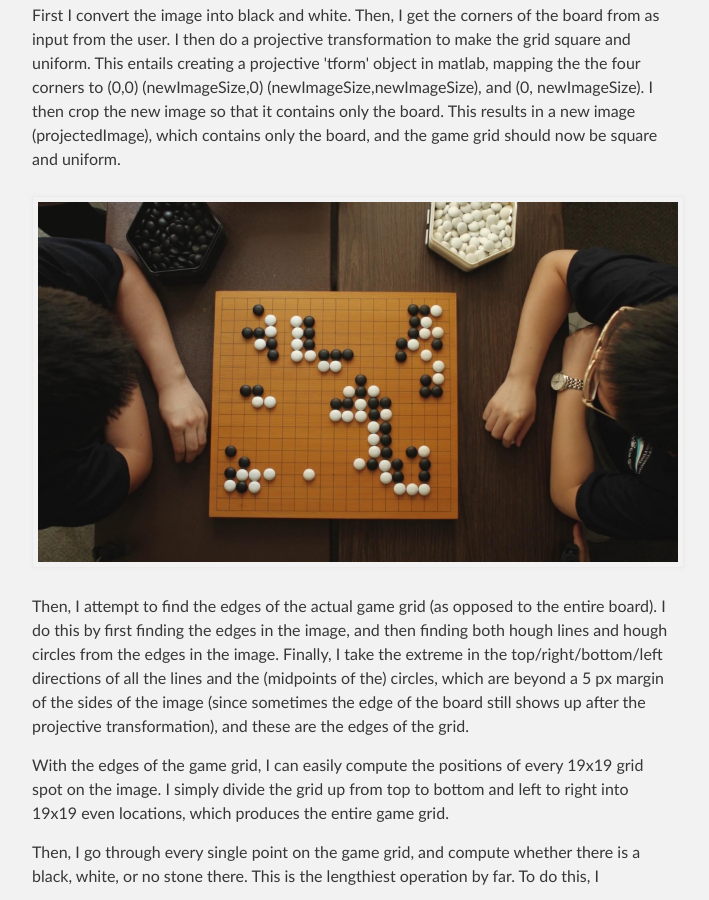
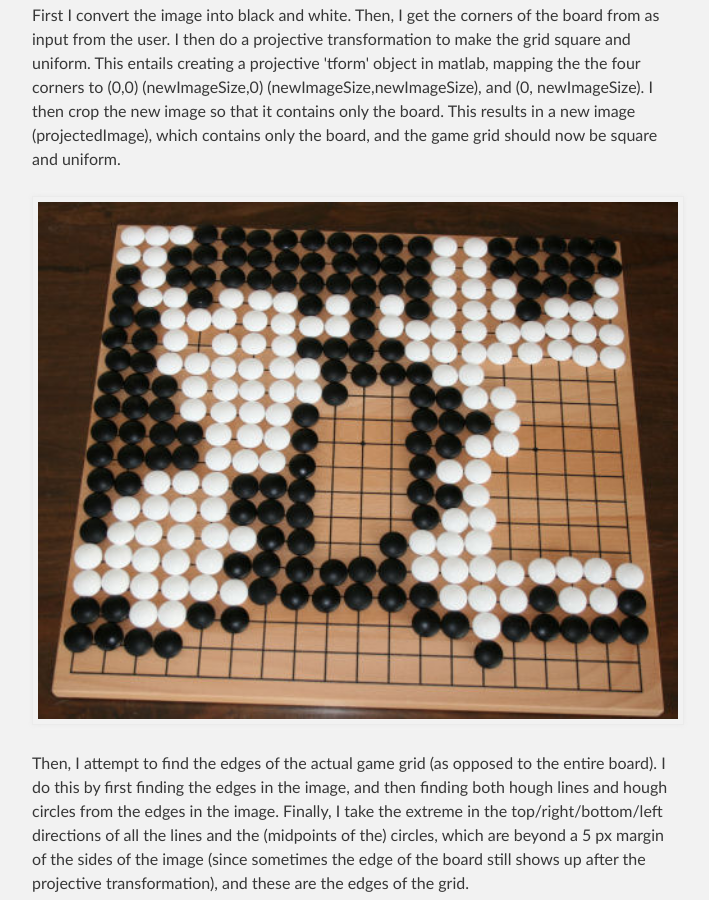
Before and after one commit to vjsingh/gocam, a plain HTML site: page index.html in a window 1280 px wide. Shown: the part 641-1541 px from the top of the page, without its empty margins (288-997 px from the left). Drawn offline with Linux system fonts and the light colour scheme.

Commit message:
changed image src

```diff
--- a/index.html
+++ b/index.html
@@ -41,7 +41,7 @@
 <h3>Method</h3>
 
 <p>First I convert the image into black and white. Then, I get the corners of the board from as input from the user. I then do a projective transformation to make the grid square and uniform. This entails creating a projective 'tform' object in matlab, mapping the the four corners to (0,0) (newImageSize,0) (newImageSize,newImageSize), and (0, newImageSize). I then crop the new image so that it contains only the board. This results in a new image (projectedImage), which contains only the board, and the game grid should now be square and uniform.</p>
-<img src="./../images/mine/overhead1.jpg"> </img>
+<img src="./gocam/images/mine/board1.jpg"> </img>
 <p> Then, I attempt to find the edges of the actual game grid (as opposed to the entire board). I do this by first finding the edges in the image, and then finding both hough lines and hough circles from the edges in the image. Finally, I take the extreme in the top/right/bottom/left directions of all the lines and the (midpoints of the) circles, which are beyond a 5 px margin of the sides of the image (since sometimes the edge of the board still shows up after the projective transformation), and these are the edges of the grid.</p>
 <p>With the edges of the game grid, I can easily compute the positions of every 19x19 grid spot on the image. I simply divide the grid up from top to bottom and left to right into 19x19 even locations, which produces the entire game grid. </p>
 <p>Then, I go through every single point on the game grid, and compute whether there is a black, white, or no stone there. This is the lengthiest operation by far. To do this, I </p>
```
